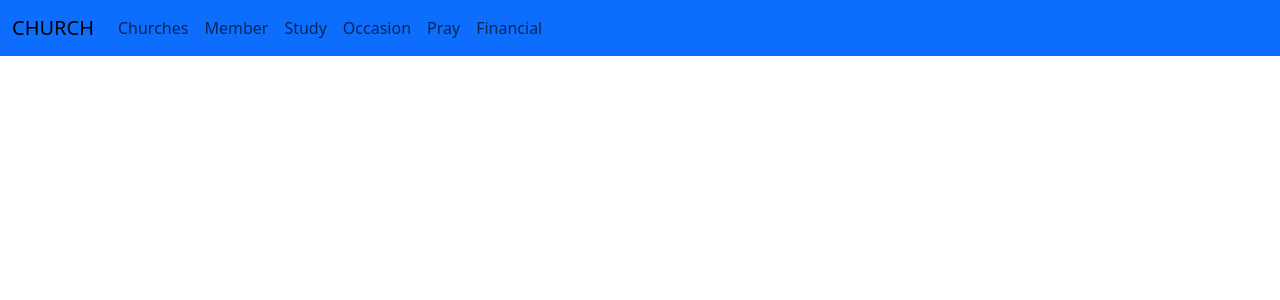
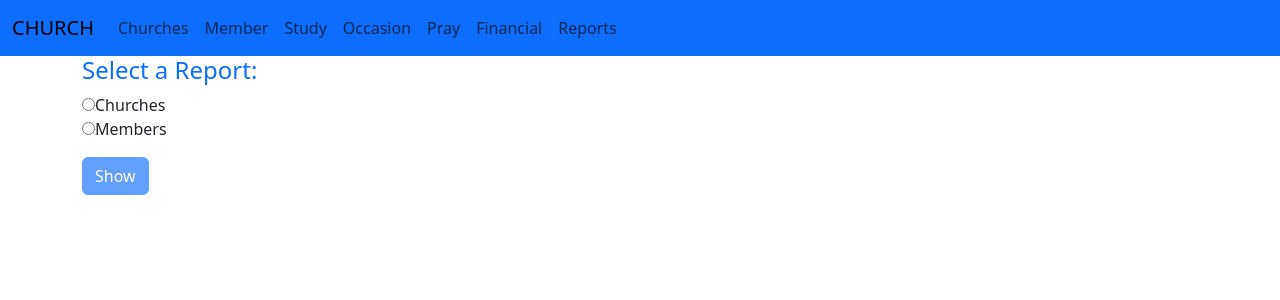
Before and after one commit to emanuelfcosta/MERN-Church-Administration, a React (Vite) app in the folder frontend/church-front-react/: page /reports in a window 1280 px wide. Shown: the top 300 px of the page. Built offline with nearby package versions, Linux system fonts and the light colour scheme.

Commit message:
creating chuch report

```diff
--- a/frontend/church-front-react/src/App.jsx
+++ b/frontend/church-front-react/src/App.jsx
@@ -14,6 +14,8 @@ import ListPrayComponent from "./components/Prayers/ListPrayComponent";
 import PrayComponent from "./components/Prayers/PrayComponent";
 import ListFinancialComponent from "./components/Financial/ListFinancialComponent";
 import FinancialComponent from "./components/Financial/FinancialComponent";
+import ListReportComponent from "./components/Reports/ListReportComponent";
+import ChurchesReport from "./components/Reports/ChurchesReport";
 
 function App() {
   return (
@@ -69,6 +71,15 @@ function App() {
             path="/edit-financial/:id"
             element={<FinancialComponent />}
           ></Route>
+
+          {/*http://localhost:5173/reports */}
+          <Route path="/reports" element={<ListReportComponent />}></Route>
+
+          {/*http://localhost:5173/reports/churchesreport */}
+          <Route
+            path="/reports/churchesreport"
+            element={<ChurchesReport />}
+          ></Route>
         </Routes>
       </BrowserRouter>
     </>
--- a/frontend/church-front-react/src/components/HeaderComponent.jsx
+++ b/frontend/church-front-react/src/components/HeaderComponent.jsx
@@ -55,6 +55,11 @@ const HeaderComponent = () => {
                     Financial
                   </a>
                 </li>
+                <li className="nav-item">
+                  <a className="nav-link" href="/reports">
+                    Reports
+                  </a>
+                </li>
               </ul>
             </div>
           </div>
--- /dev/null
+++ b/frontend/church-front-react/src/components/Reports/ChurchesReport.jsx
@@ -0,0 +1,53 @@
+import React, { useEffect, useState } from "react";
+import { getAllChurches } from "../../services/ChurchService";
+
+const ChurchesReport = () => {
+  const [churches, setChurches] = useState([]);
+
+  function listOfChurches() {
+    getAllChurches()
+      .then((response) => {
+        console.log(response.data);
+        setChurches(response.data);
+      })
+      .catch((error) => {
+        console.error(error);
+      });
+  }
+
+  useEffect(() => {
+    listOfChurches();
+  }, []);
+
+  return (
+    <div className="container">
+      <br />
+      <h2 className="text-center">List of Churches</h2>
+
+      <table className="table table-striped">
+        <thead>
+          <tr>
+            <th>Id</th>
+            <th>Name</th>
+            <th>Type</th>
+            <th>Responsible</th>
+            <th>Address</th>
+          </tr>
+        </thead>
+        <tbody>
+          {churches.map((church) => (
+            <tr key={church._id}>
+              <td>{church._id}</td>
+              <td>{church.name}</td>
+              <td>{church.type}</td>
+              <td>{church.responsible}</td>
+              <td>{church.address}</td>
+            </tr>
+          ))}
+        </tbody>
+      </table>
+    </div>
+  );
+};
+
+export default ChurchesReport;
--- /dev/null
+++ b/frontend/church-front-react/src/components/Reports/ListReportComponent.jsx
@@ -0,0 +1,61 @@
+import React, { useState } from "react";
+import { useNavigate } from "react-router-dom";
+
+function ListReportComponent() {
+  const [selectedReport, setSelectedReport] = useState("");
+  const navigate = useNavigate();
+
+  // Function that handles selection change
+  const handleRadioChange = (event) => {
+    setSelectedReport(event.target.value);
+  };
+
+  // Function to display report based on selection
+  const handleShowClick = () => {
+    if (selectedReport) {
+      navigate(selectedReport);
+    } else {
+      alert("Please select a report type.");
+    }
+  };
+
+  return (
+    <div className="container">
+      <h4 className="text-primary">Select a Report:</h4>
+
+      <div>
+        <label>
+          <input
+            type="radio"
+            name="report"
+            value="/reports/churchesreport"
+            onChange={handleRadioChange}
+          />
+          Churches
+        </label>
+        <br />
+        <label>
+          <input
+            type="radio"
+            name="report"
+            value="/reports/membersreport"
+            onChange={handleRadioChange}
+          />
+          Members
+        </label>
+      </div>
+
+      <div className="mt-3">
+        <button
+          className="btn btn-primary"
+          onClick={handleShowClick}
+          disabled={!selectedReport} // Disables the button if no report is selected
+        >
+          Show
+        </button>
+      </div>
+    </div>
+  );
+}
+
+export default ListReportComponent;
```
